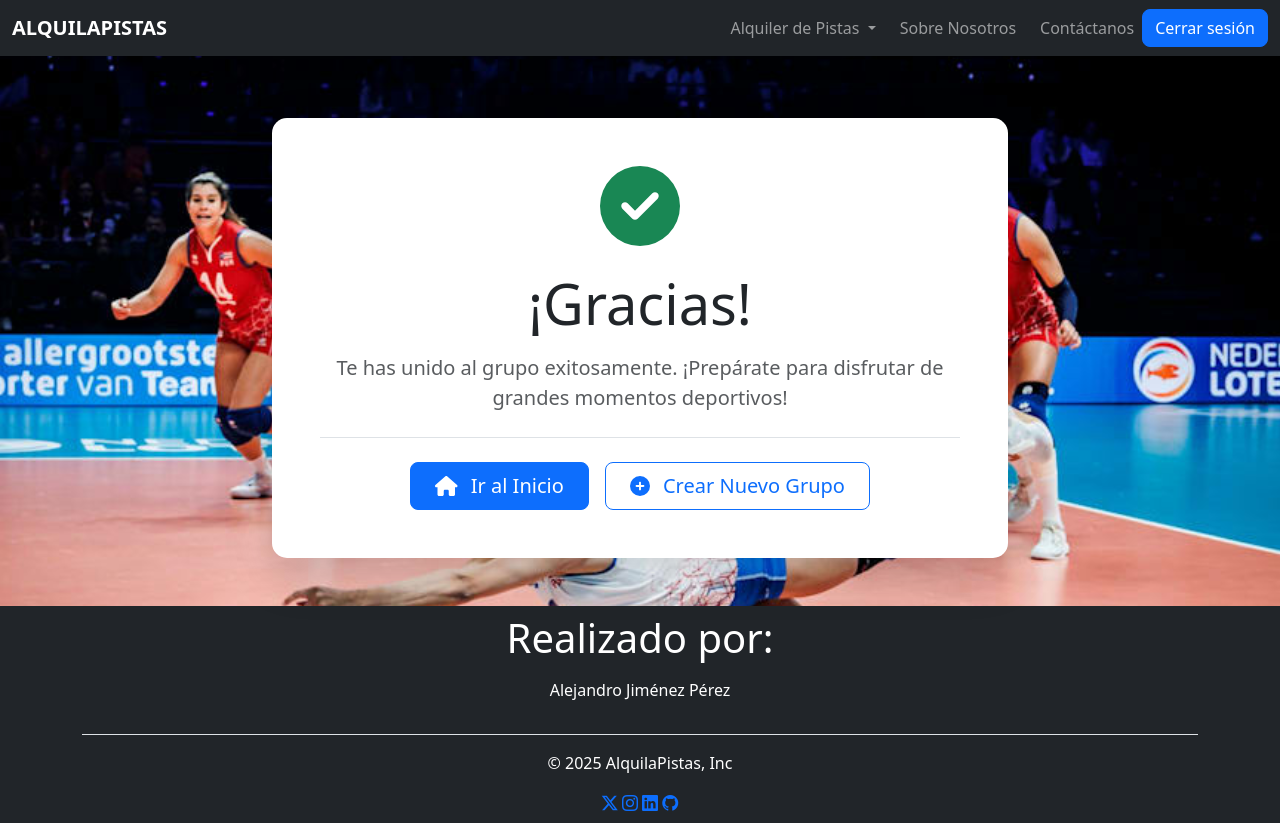
After one commit to ajimper3009/ProyectoFinDeGrado, a Django app: page /join-group-success/ in a window 1280 px wide. The commit adds this page. Run offline with Django 5.2, Linux system fonts and the light colour scheme; a user stored in the database is signed in.

Commit message:
Añado una página nueva de union exitosa

```diff
--- a/alquila_pistas/templates/alquila_pistas/create_group.html
+++ b/alquila_pistas/templates/alquila_pistas/create_group.html
@@ -46,7 +46,6 @@
                                 <div class="form-check form-check-inline me-3">
                                     {{ radio }}
                                     <label class="form-check-label" for="{{ radio.id_for_label }}">
-                                        {{ radio.choice_label }}
                                     </label>
                                 </div>
                                 {% endfor %}
--- /dev/null
+++ b/alquila_pistas/templates/alquila_pistas/joinGroupSuccess.html
@@ -0,0 +1,56 @@
+{% extends "base.html" %}
+{% load static %}
+
+{% block links %}
+<div class="container py-5">
+    <div class="row justify-content-center">
+        <div class="col-md-8">
+            <div class="card shadow-lg border-0">
+                <div class="card-body text-center p-5">
+                    <!-- Icono de éxito -->
+                    <div class="mb-4">
+                        <i class="fas fa-check-circle text-success" style="font-size: 5rem;"></i>
+                    </div>
+
+                    <!-- Mensaje de éxito -->
+                    <h2 class="display-4 mb-3">¡Gracias!</h2>
+                    <p class="lead text-muted mb-4">
+                        Te has unido al grupo exitosamente. ¡Prepárate para disfrutar de grandes momentos deportivos!
+                    </p>
+
+                    <!-- Línea decorativa -->
+                    <div class="border-bottom my-4"></div>
+
+                    <!-- Botones de acción -->
+                    <div class="d-grid gap-3 d-sm-flex justify-content-sm-center">
+                        <a href="{% url 'alquila_pistas:IndexView' %}" class="btn btn-primary btn-lg px-4">
+                            <i class="fas fa-home me-2"></i>
+                            Ir al Inicio
+                        </a>
+                        <a href="{% url 'alquila_pistas:create_group' %}" class="btn btn-outline-primary btn-lg px-4">
+                            <i class="fas fa-plus-circle me-2"></i>
+                            Crear Nuevo Grupo
+                        </a>
+                    </div>
+                </div>
+            </div>
+        </div>
+    </div>
+</div>
+
+<!-- Estilos adicionales -->
+<style>
+    .card {
+        border-radius: 15px;
+        transition: transform 0.3s ease;
+    }
+    .btn {
+        border-radius: 8px;
+        transition: all 0.3s ease;
+    }
+    .btn:hover {
+        transform: translateY(-2px);
+        box-shadow: 0 4px 8px rgba(0,0,0,0.1);
+    }
+</style>
+{% endblock %}
--- a/alquila_pistas/templates/alquila_pistas/join_group.html
+++ b/alquila_pistas/templates/alquila_pistas/join_group.html
@@ -49,7 +49,7 @@
                                 </div>
                                 <p class="card-text ms-4 mb-2">
                                     <strong>Fecha:</strong> {{ group.reservation.date }}<br>
-                                    <strong>Hora:</strong> {{ group.reservation.start_time|time }} - {{ group.reservation.finish_time|time }}
+                                    <strong>Hora:</strong> {{ group.reservation.start_time}} - {{ group.reservation.finish_time}}
                                 </p>
                             </div>
                             {% endif %}
@@ -57,8 +57,9 @@
 
                         <!-- Pie de la card -->
                         <div class="card-footer bg-white border-0 pt-0">
-                            <form method="post" action="{% url 'alquila_pistas:JoinGroup' %}">
+                            <form method="post" action="{% url 'alquila_pistas:JoinGroupSuccessView' %}">
                                 {% csrf_token %}
+                                <input type="hidden" name="group_id" value="{{ group.id }}">
                                 <button type="submit" class="btn btn-primary w-100">
                                     <i class="fas fa-plus-circle me-2"></i>Unirse al Grupo
                                 </button>
--- a/alquila_pistas/templates/base.html
+++ b/alquila_pistas/templates/base.html
@@ -6,6 +6,7 @@
     <link href="https://cdn.jsdelivr.net/npm/bootstrap@5.3.3/dist/css/bootstrap.min.css" rel="stylesheet" integrity="sha384-QWTKZyjpPEjISv5WaRU9OFeRpok6YctnYmDr5pNlyT2bRjXh0JMhjY6hW+ALEwIH" crossorigin="anonymous">
     <script src="https://cdn.jsdelivr.net/npm/bootstrap@5.3.3/dist/js/bootstrap.bundle.min.js" integrity="sha384-YvpcrYf0tY3lHB60NNkmXc5s9fDVZLESaAA55NDzOxhy9GkcIdslK1eN7N6jIeHz" crossorigin="anonymous"></script>
     <script src="https://cdnjs.cloudflare.com/ajax/libs/font-awesome/6.4.2/js/all.min.js" crossorigin="anonymous"></script>
+    <link rel="stylesheet" href="https://cdn.jsdelivr.net/npm/bootstrap-icons@1.11.3/font/bootstrap-icons.min.css">
     <title>{% block title %}AlquilaPistas{% endblock %}</title>
     {% block links %}{% endblock %}
 </head>
--- a/alquila_pistas/templates/footer.html
+++ b/alquila_pistas/templates/footer.html
@@ -1,28 +1,18 @@
 {% load static %}
-<footer>
-    <section class="">
-  <!-- Footer -->
-  <footer class="text-center text-white" style="background-color: #0a4275;">
-    <!-- Grid container -->
-    <div class="container p-4 pb-0">
-      <!-- Section: CTA -->
-      <section class="">
-        <p class="d-flex justify-content-center align-items-center">
-          <span class="me-3">Registrate Gratis</span>
-          <button data-mdb-ripple-init type="button" class="btn btn-outline-light btn-rounded">Inicia Sesión</button>
-        </p>
-      </section>
-      <!-- Section: CTA -->
+<footer class="py-2 text-black bg-dark navbar-dark">
+    <div class="container content text-center">
+        <ul class="list-unstyled text-center justify-content-center border-bottom pb-3 mb-3">
+            <li>
+                <p class="display-6 text-white">Realizado por:</p>
+            </li>
+            <li>
+                <p class="text-white">Alejandro Jiménez Pérez</p>
+            </li>
+        </ul>
+        <p class="text-center text-white">© 2025 AlquilaPistas, Inc</p>
+        <a href="https://x.com/?lang=es"><i class="bi bi-twitter-x"></i></a>
+        <a href="https://www.instagram.com/"><i class="bi bi-instagram"></i></a>
+        <a href="https://es.linkedin.com/"><i class="bi bi-linkedin"></i></a>
+        <a href="https://github.com/"><i class="bi bi-github"></i></a>
     </div>
-    <!-- Grid container -->
-
-    <!-- Copyright -->
-    <div class="text-center p-3" style="background-color: rgba(0, 0, 0, 0.2);">
-      © 2025 Copyright:
-      <a class="text-white" href="https://mdbootstrap.com/">AlexJimenez.com</a>
-    </div>
-    <!-- Copyright -->
-  </footer>
-  <!-- Footer -->
-</section>
 </footer>
--- a/alquila_pistas/urls.py
+++ b/alquila_pistas/urls.py
@@ -12,6 +12,7 @@ urlpatterns = [
     path('contact/', views.ContactView.as_view(), name='ContactView'),
     path('rent/', views.RentView.as_view(), name='RentView'),
     path('join-group/', views.JoinGroupView.as_view(), name='JoinGroup'),
+    path('join-group-success/', views.JoinGroupSuccessView.as_view(), name='JoinGroupSuccessView'),
     path('sports-pavilion_court/', views.SportsPavilionCourtView.as_view(), name='SportsPavilionCourtView'),
     path('beach-court/', views.BeachCourtView.as_view(), name='BeachCourtView'),
     path('login/', LoginView.as_view(template_name='registration/login.html'), name='login'),
--- a/alquila_pistas/views.py
+++ b/alquila_pistas/views.py
@@ -1,6 +1,6 @@
 from django.contrib.auth import login
 from django.contrib.auth.mixins import LoginRequiredMixin
-from django.shortcuts import render
+from django.shortcuts import render, redirect
 from django.urls import reverse_lazy
 from django.utils import timezone
 from django.views.generic import TemplateView, CreateView, FormView, ListView
@@ -63,17 +63,6 @@ class JoinGroupView(LoginRequiredMixin, ListView):
     template_name = 'alquila_pistas/join_group.html'
     context_object_name = 'groups'
 
-    def get_queryset(self):
-        # Obtener todos los grupos sin exclusión
-        groups = Group.objects.all()
-        print("Grupos encontrados:", groups)  # Para depuración
-        return groups
-
-    def get_context_data(self, **kwargs):
-        context = super().get_context_data(**kwargs)
-        print("Contexto:", context['groups'])  # Para depuración
-        return context
-
 
 class SportsPavilionCourtView(LoginRequiredMixin, TemplateView):
     template_name = 'alquila_pistas/sports_pavilion_court.html'
@@ -90,3 +79,25 @@ class RegisterView(FormView):
         user = form.save()
         login(self.request, user)
         return super().form_valid(form)
+
+
+class JoinGroupSuccessView(LoginRequiredMixin, TemplateView):
+    template_name = 'alquila_pistas/joinGroupSuccess.html'
+
+    def post(self, request, *args, **kwargs):
+        # Aquí añadimos la lógica para unir al usuario al grupo
+        group_id = request.POST.get('group_id')  # Necesitarás añadir este campo en tu formulario
+        try:
+            group = Group.objects.get(id=group_id)
+            current_user, created = User.objects.get_or_create(
+                name=request.user.username,
+                defaults={
+                    'age': 0,
+                    'location': '',
+                    'gender_type': 'male'
+                }
+            )
+            group.users.add(current_user)
+            return redirect('alquila_pistas:JoinGroupSuccessView')
+        except Group.DoesNotExist:
+            return redirect('alquila_pistas:JoinGroup')
```
Also changed, not shown: db.sqlite3.
